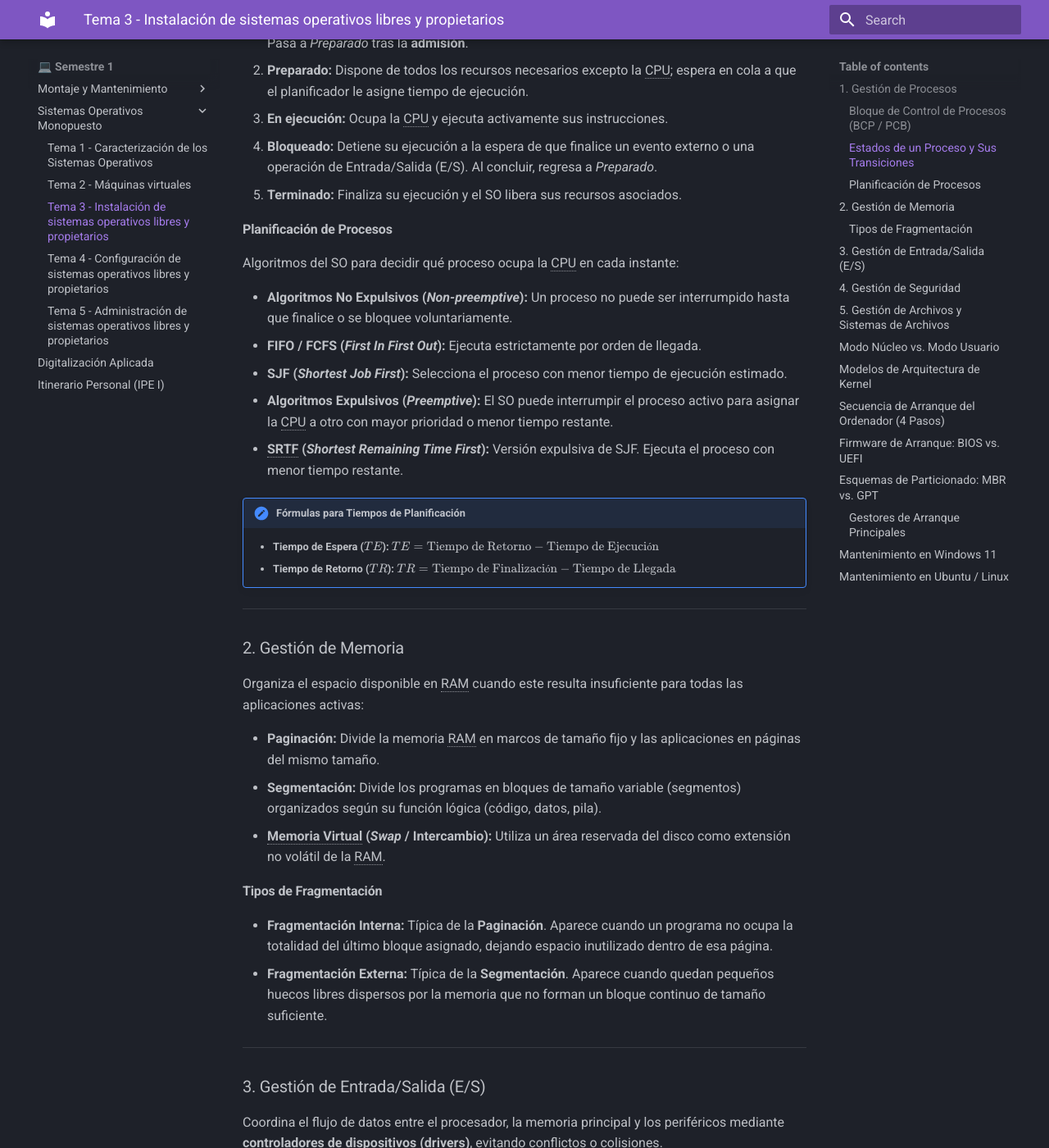
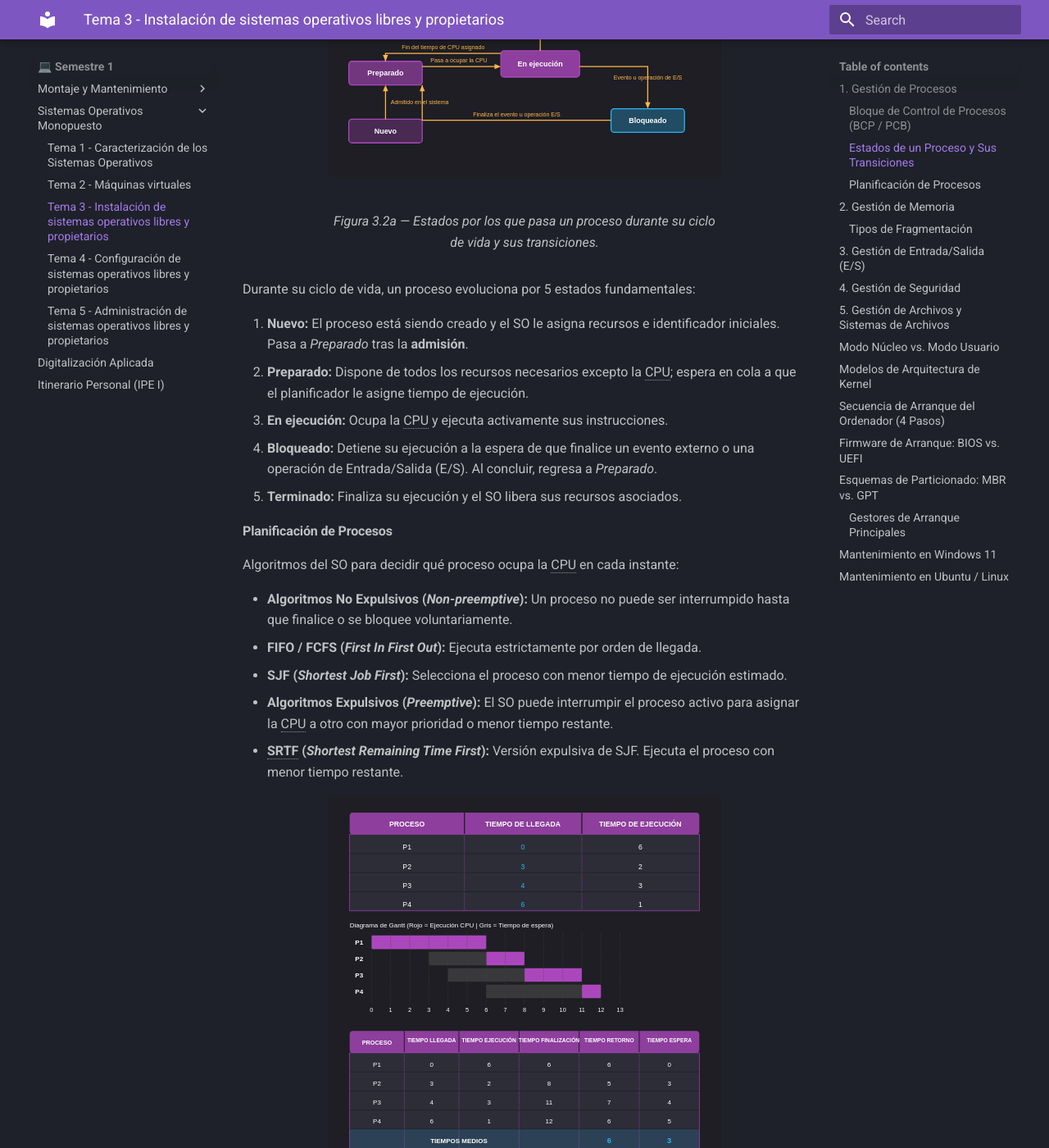
Before and after one commit to Beamspark/SMR-Apuntes, an MkDocs documentation site: the page built from docs/sistemas/tema-3.md, in a window 1280 px wide and 1400 px high, scrolled down 831 px. Shown: the whole window at 82% size. Built offline with MkDocs 1.6.1 and Material for MkDocs 9.7.7, drawn with Linux system fonts in a browser that asks for light colours; some of the changed text lies outside the part shown.

Commit message:
Update tema-3.md

```diff
--- a/docs/sistemas/tema-3.md
+++ b/docs/sistemas/tema-3.md
@@ -18,6 +18,12 @@ Estructura de datos que crea el sistema operativo para gestionar cada proceso in
 * **Estado:** Situación operacional actual del proceso.
 
 #### Estados de un Proceso y Sus Transiciones
+
+<figure markdown="span">
+  ![Estados de un proceso y sus transiciones](../img/sistemas/tema-3/figura-3-2a-estados-proceso.svg)
+  <figcaption>Figura 3.2a — Estados por los que pasa un proceso durante su ciclo de vida y sus transiciones.</figcaption>
+</figure>
+
 Durante su ciclo de vida, un proceso evoluciona por 5 estados fundamentales:
 
 1. **Nuevo:** El proceso está siendo creado y el SO le asigna recursos e identificador iniciales. Pasa a *Preparado* tras la **admisión**.
@@ -34,6 +40,11 @@ Algoritmos del SO para decidir qué proceso ocupa la CPU en cada instante:
   * **SJF (*Shortest Job First*):** Selecciona el proceso con menor tiempo de ejecución estimado.
 * **Algoritmos Expulsivos (*Preemptive*):** El SO puede interrumpir el proceso activo para asignar la CPU a otro con mayor prioridad o menor tiempo restante.
   * **SRTF (*Shortest Remaining Time First*):** Versión expulsiva de SJF. Ejecuta el proceso con menor tiempo restante.
+
+<figure markdown="span">
+  ![Ejercicio resuelto de planificación de procesos FIFO](../img/sistemas/tema-3/figura-3-2b-ejercicio-fifo.svg)
+  <figcaption>Figura 3.2b — Ejercicio práctico resuelto de planificación de procesos mediante el algoritmo FIFO.</figcaption>
+</figure>
 
 !!! note "Fórmulas para Tiempos de Planificación"
     * **Tiempo de Espera ($TE$):** $TE = \text{Tiempo de Retorno} - \text{Tiempo de Ejecución}$
```
